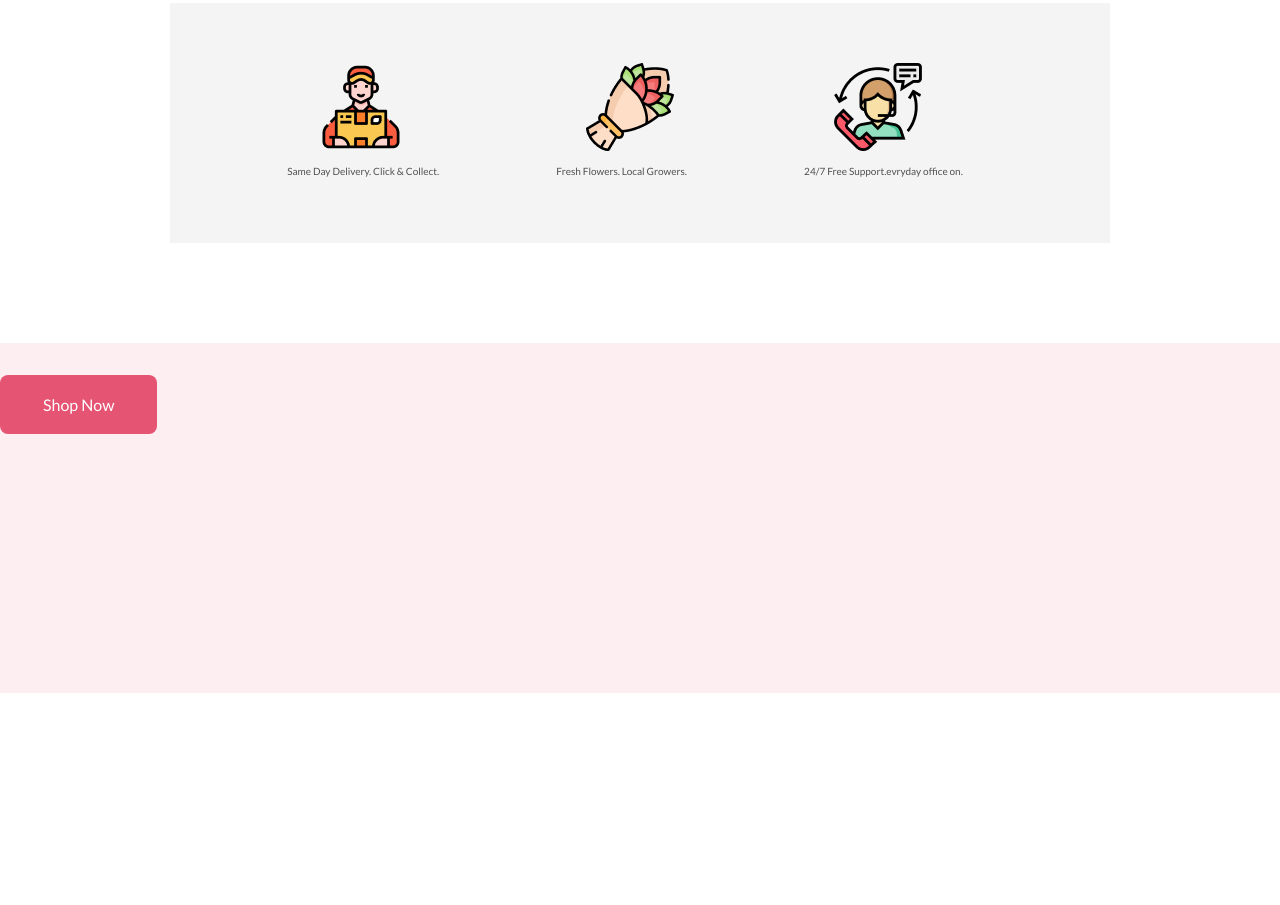
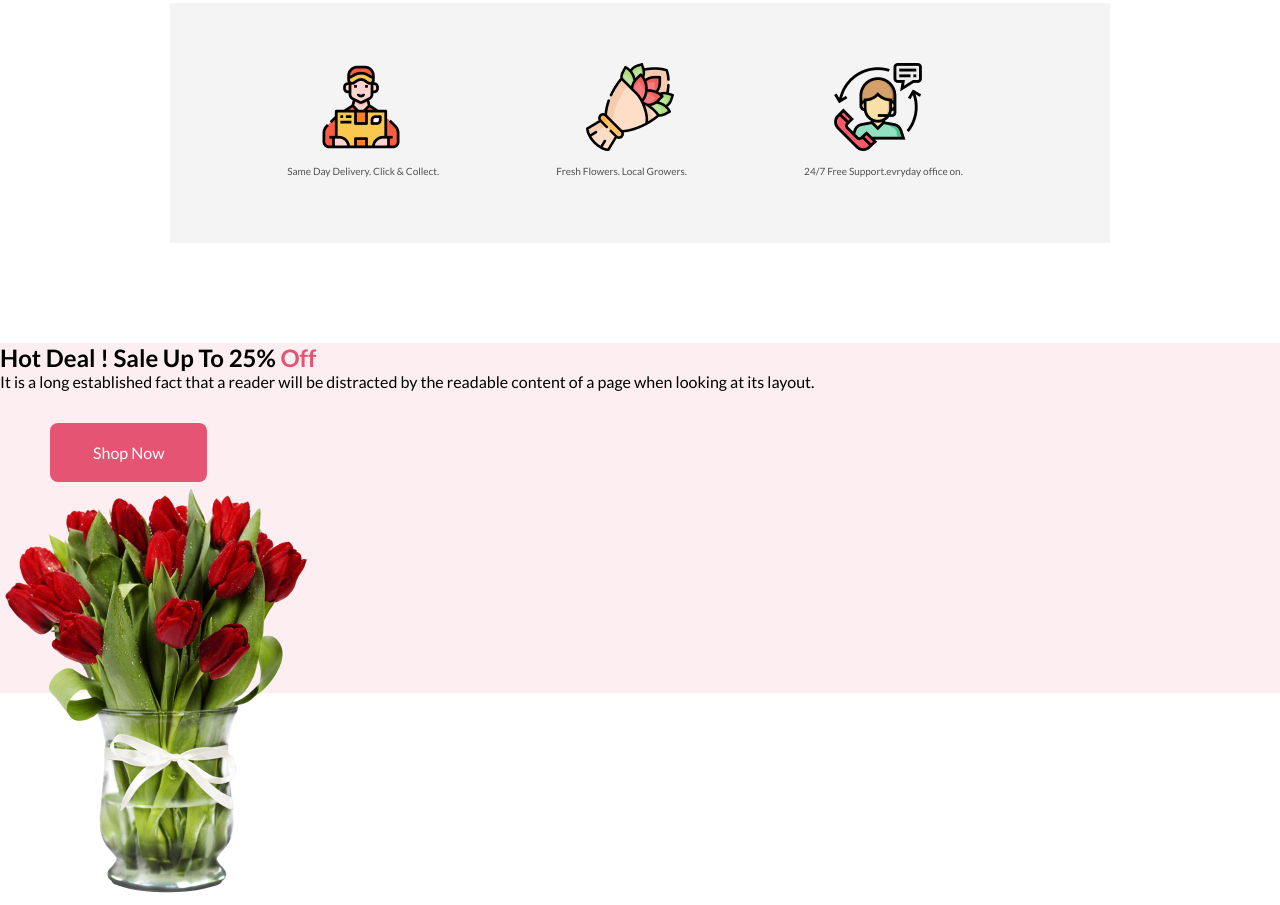
Before and after one commit to DelwarHosssain/1st_asse_flower_shop, a plain HTML site: page index.html in a window 1280 px wide. Shown: the part 1657-2562 px from the top of the page. Before the commit the page ends 2350 px from the top, so only its background shows below. Drawn offline with Linux system fonts and the light colour scheme.

Commit message:
hot_deal_done

```diff
--- a/index.html
+++ b/index.html
@@ -61,10 +61,16 @@
         </section>
         <section class="hot_deal_part">
             <div class="hot_deal_part1">
-                <h2></h2>
-                <p></p>
-                <a href='http://google.com'><button class="common_button">Shop Now</button></a>
+                <h2>Hot Deal ! Sale Up To 25% <span style="color: #e55473;">Off</span></h2>
+                <p>It is a long established fact that a reader will be distracted by the readable content of a page when looking at its layout.</p>
+                <a href='http://google.com'><button class="common_button" style="margin-left: 50px;">Shop Now</button></a>
             </div>
+            <div>
+                <img class="hot_deal_img" src="Flower Asset/pngwing 8.png" alt="">
+            </div>
+        </section>
+        <section>
+
         </section>
     </main>
     <!--main end-->
```
